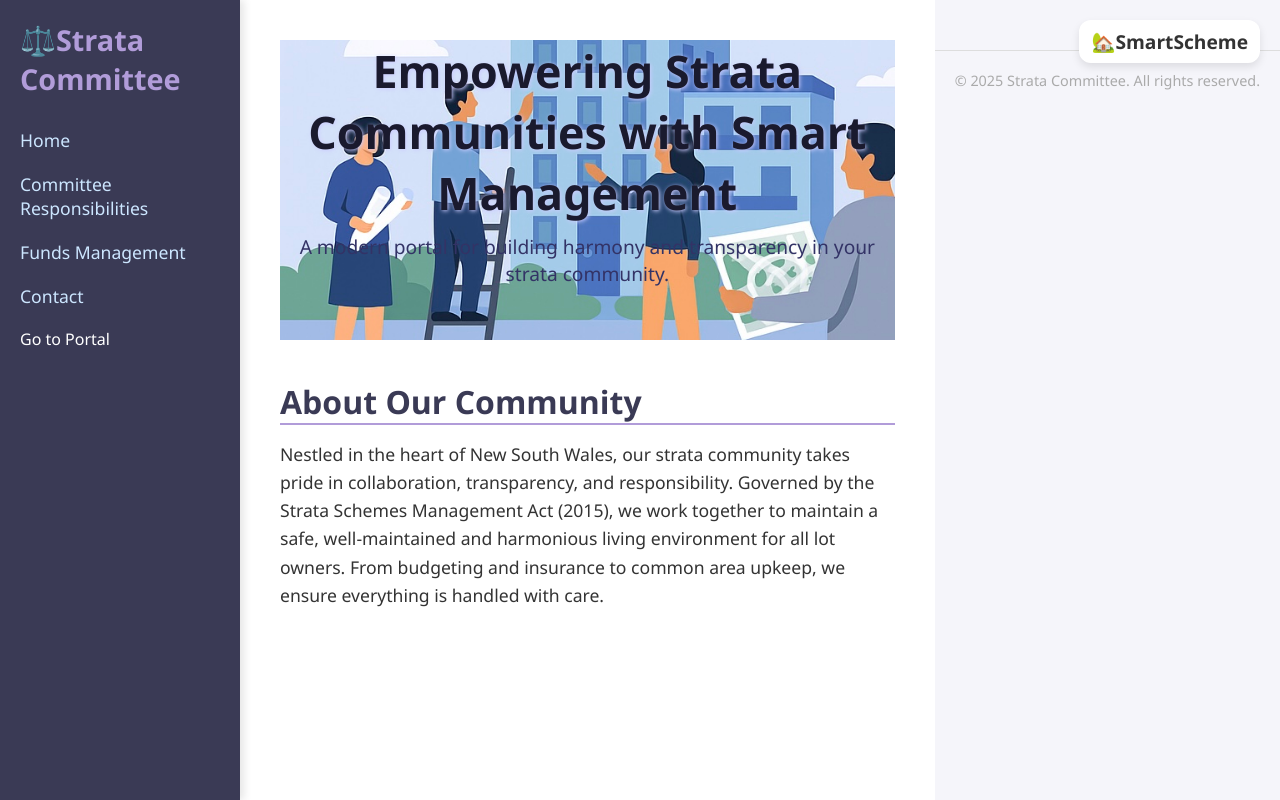
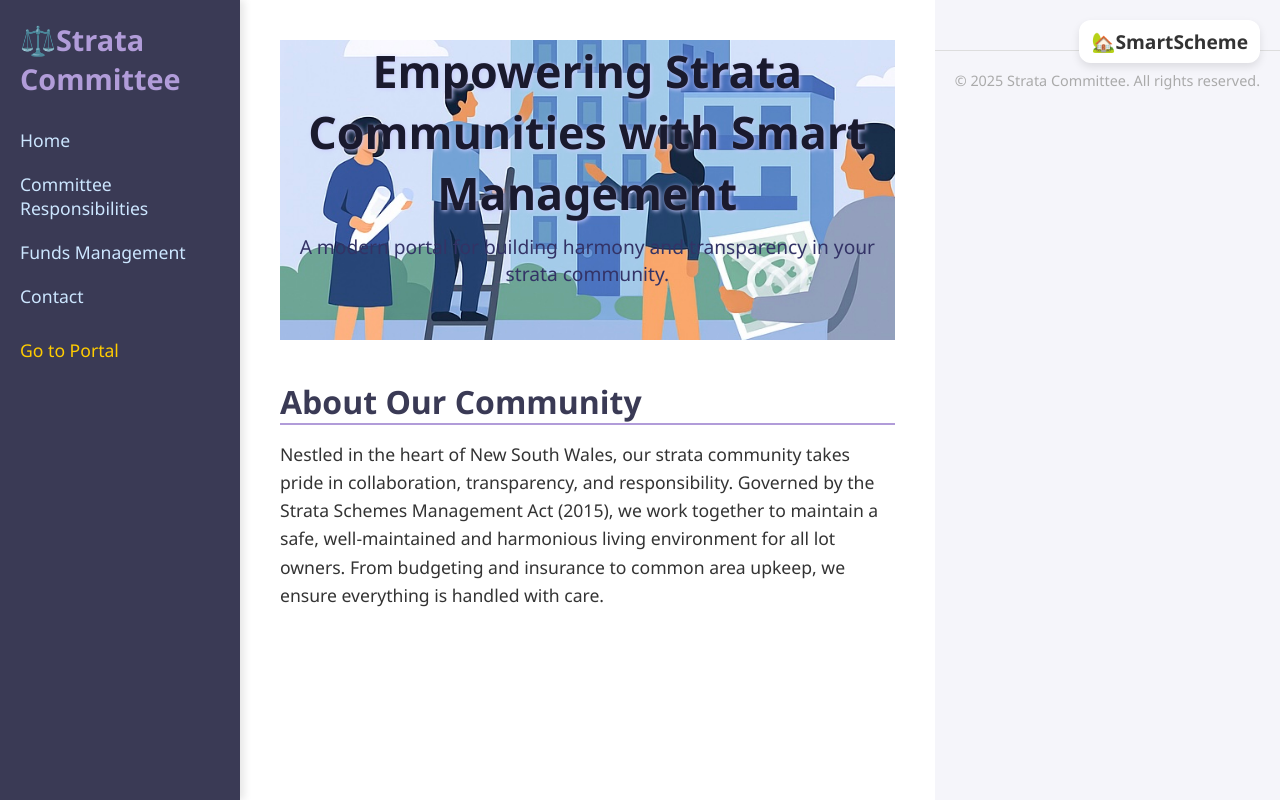
Before and after one commit to GunjeeB/strata-management, a Next.js app: page / in a window 1280 px wide. Built offline with nearby package versions, Linux system fonts and the light colour scheme.

Commit message:
side bar added

```diff
--- a/pages/index.js
+++ b/pages/index.js
@@ -3,6 +3,18 @@ import styles from '../styles/Home.module.css';
 
 export default function Home() {
   const [activeSection, setActiveSection] = useState('home');
+  const [isPortalOpen, setIsPortalOpen] = useState(false);
+  const [userId, setUserId] = useState('');
+
+  const handlePortalToggle = () => {
+    setIsPortalOpen(!isPortalOpen);
+  };
+
+  const handleSubmit = () => {
+    // Submit logic here, e.g., send the userId to the server or validate it
+    console.log('User ID submitted: ', userId);
+    setIsPortalOpen(false); // Close the portal after submission
+  };
 
   return (
     <div className={styles.container}>
@@ -27,14 +39,11 @@ export default function Home() {
           <li className={styles.menuItem} onClick={() => setActiveSection('contact')}>
             <a href="#contact">Contact</a>
           </li>
+          {/* Go to Portal Bar */}
+          <li className={styles.menuItemPortal}>
+            <a href="#portal" onClick={handlePortalToggle} className={styles.portalLink}>Go to Portal</a>
+          </li>
         </ul>
-
-        {/* Go to Portal Button */}
-        <div className={styles.portalButton}>
-          <a href="https://your-portal-link.com" target="_blank" rel="noopener noreferrer">
-            Go to Portal
-          </a>
-        </div>
       </div>
 
       {/* Main Content */}
@@ -96,6 +105,24 @@ export default function Home() {
         )}
       </div>
 
+      {/* Portal Modal */}
+      {isPortalOpen && (
+        <div className={styles.portalModal}>
+          <div className={styles.portalContent}>
+            <h2>Enter Your ID</h2>
+            <input
+              type="text"
+              placeholder="Enter ID"
+              value={userId}
+              onChange={(e) => setUserId(e.target.value)}
+              className={styles.inputField}
+            />
+            <button onClick={handleSubmit} className={styles.submitButton}>Submit</button>
+            <button onClick={handlePortalToggle} className={styles.closeButton}>Close</button>
+          </div>
+        </div>
+      )}
+
       {/* Footer */}
       <div className={styles.footer}>
         <p>&copy; 2025 Strata Committee. All rights reserved.</p>
```
Also changed, not shown: styles/Home.module.css (line endings or trailing spaces).
